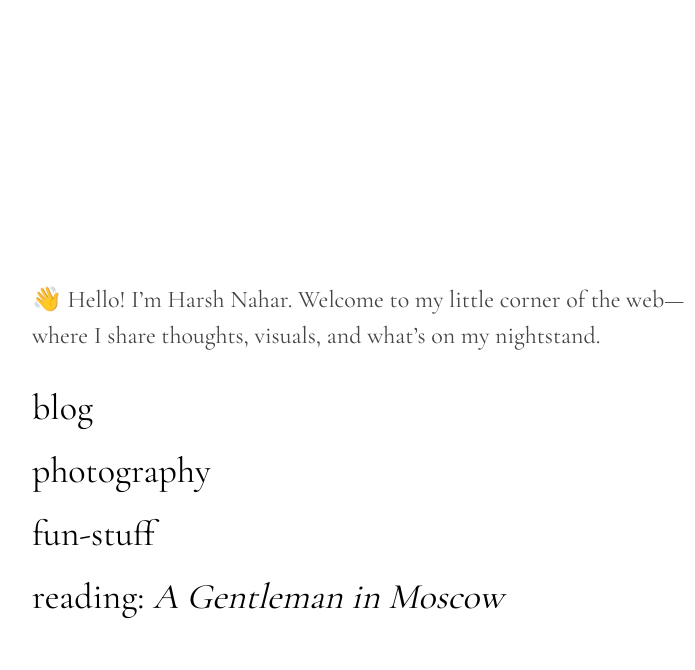
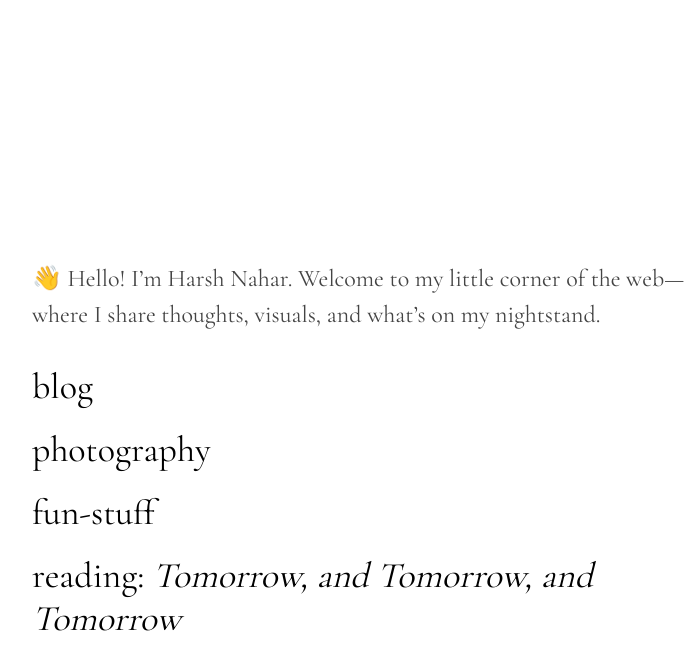
Before and after one commit to harsh-nahar/harsh-nahar.github.io, a Jekyll site: the page built from index.md, in a window 1280 px wide. Shown: the top 670 px of the page, without its empty margins (272-967 px from the left). Built offline with Jekyll 4.4.1, drawn with Linux system fonts in a browser that asks for light colours.

Commit message:
Update currently reading

```diff
--- a/_layouts/home.html
+++ b/_layouts/home.html
@@ -21,9 +21,10 @@ layout: default
     <li>
       <a href="{{ '/tools/' | relative_url }}" class="link">fun-stuff</a>
     </li>
-      <a href="https://www.goodreads.com/book/show/34066798-a-gentleman-in-moscow" class="link"
+      <a href="https://www.goodreads.com/book/show/58784475-tomorrow-and-tomorrow-and-tomorrow" class="link"
          target="_blank" rel="noopener noreferrer">
-        reading: <em>A Gentleman in Moscow</em>
+        reading: <em>Tomorrow, and Tomorrow, and Tomorrow
+</em>
       </a>
     </li>
   </ul>
```
